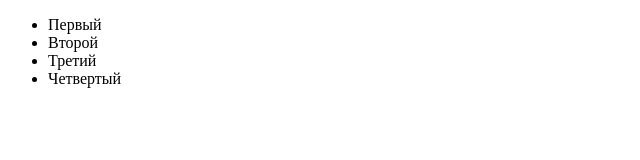
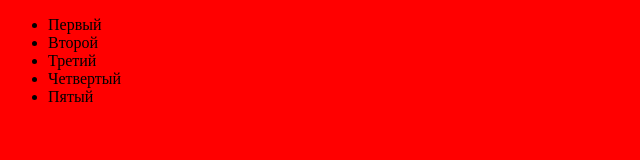
Before and after one commit to AlexeyCherneny/AlexeyCherneny.github.io, a plain HTML site: page index.html in a window 1280 px wide. Shown: the whole page, without its empty margins (0-640 px from the left). Drawn offline with Linux system fonts and the light colour scheme.

Commit message:
Added background
Kek

```diff
--- /dev/null
+++ b/index.css
@@ -0,0 +1,3 @@
+body {
+	background-color: red;
+}
--- a/index.html
+++ b/index.html
@@ -2,6 +2,7 @@
 <html>
 <head>
 	<title>Site</title>
+	<link rel="stylesheet"  href="index.css">
 </head>
 <body>
 <ul>
@@ -9,6 +10,7 @@
 	<li>Второй</li>
 	<li>Третий</li>
 	<li>Четвертый</li>
+	<li>Пятый</li>
 </ul>
 </body>
 </html>
```
